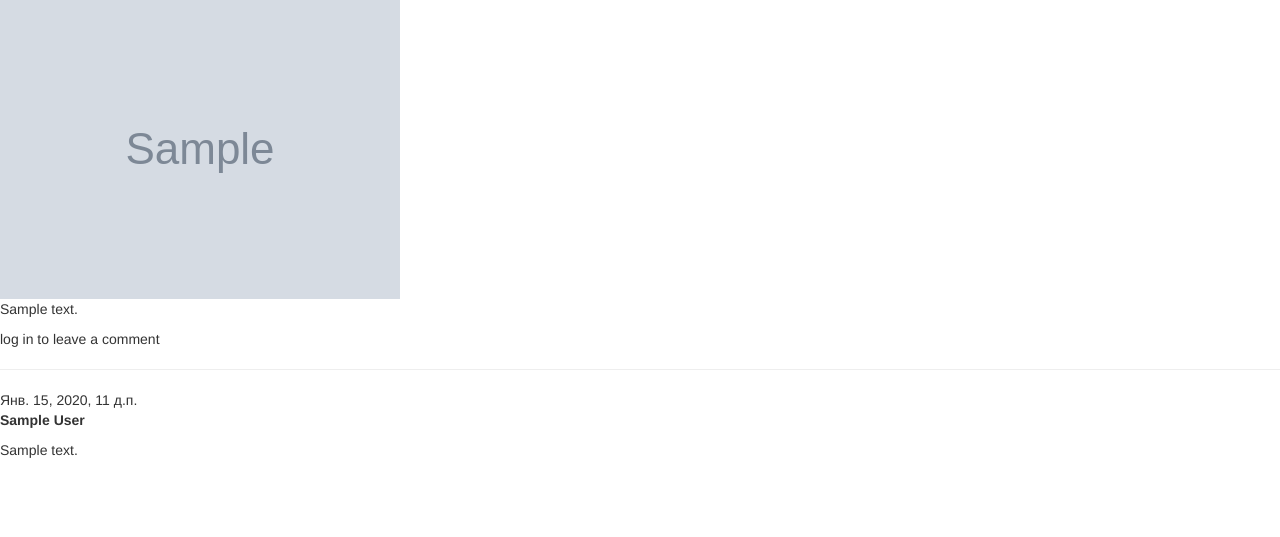
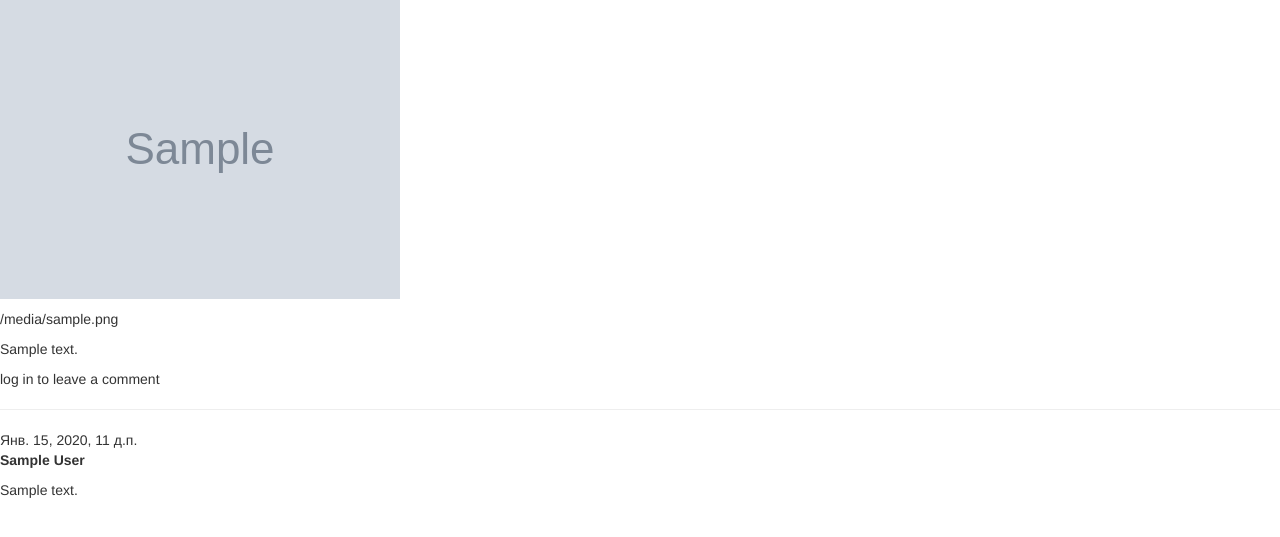
Before and after one commit to am2601/myblog, a Django app: page /post/1/ in a window 1280 px wide. Shown: the part 250-787 px from the top of the page. Run offline with Django 3.2, Linux system fonts and the light colour scheme; tables that the repository leaves empty hold one stand-in row (values such as "Sample post"); grey boxes marked "Sample" are stand-in pictures; some libraries are stand-ins or nearby versions.

Commit message:
little fixes

```diff
--- a/blog/forms.py
+++ b/blog/forms.py
@@ -1,6 +1,6 @@
 from django import forms
 from .models import Post, Comment
-# from django.contrib.auth.models import User
+from django.conf import settings
 
 
 class PostForm(forms.ModelForm):
--- a/blog/models.py
+++ b/blog/models.py
@@ -7,7 +7,7 @@ class Post(models.Model):
     author = models.ForeignKey(settings.AUTH_USER_MODEL, on_delete=models.CASCADE)
     title = models.CharField(max_length=200)
     text = models.TextField()
-    image = models.ImageField(blank=True, upload_to='post_img/')
+    image = models.ImageField(upload_to='post_img/')
     image_alt = models.CharField(max_length=200)
     created_date = models.DateTimeField(default=timezone.now)
     published_date = models.DateTimeField(blank=True, null=True)
--- a/blog/templates/blog/post_detail.html
+++ b/blog/templates/blog/post_detail.html
@@ -17,7 +17,9 @@
         {% endif %}
         <h1>{{ post.title }}</h1>
         {% if post.image %}
-            <img src="{{ MEDIA_URL }}{{ post.image.url }}" alt="{{post.image_alt}}">
+                <img src="{{ MEDIA_URL }}{{ post.image.url }}" alt="{{post.image_alt}}"/>
+                <p>{{ MEDIA_URL }}</p>
+                <p>{{ post.image.url }}</p>
         {% endif %}
         <p>{{ post.text|linebreaksbr }}</p>
     </div>
--- a/blog/templates/blog/post_list.html
+++ b/blog/templates/blog/post_list.html
@@ -4,8 +4,8 @@
     {% for post in posts%}
         <div>
             <h1><a href="{% url 'post_detail' pk=post.pk %}">{{ post.title }}</a></h1>
-             {% if post.image%}
-                <img src="{{ MEDIA_URL }}{{ post.image.url }}" alt="{{post.image_alt}}">
+             {% if post.image %}
+                <img src="{{ MEDIA_URL }}{{ post.image.url }}" alt="{{ post.image_alt }}"/>
              {% endif %}
             <p>{{ post.text|linebreaksbr }}</p>
             <a href="{% url 'post_detail' pk=post.pk %}">Comments: {{ post.approved_comments.count }}</a>
--- a/blog/views.py
+++ b/blog/views.py
@@ -20,7 +20,6 @@ def post_new(request):
         if form.is_valid():
             post = form.save(commit=False)
             post.author = request.user
-            # post.published_date = timezone.now()
             post.save()
             return redirect('post_detail', pk=post.pk)
     else:
```
